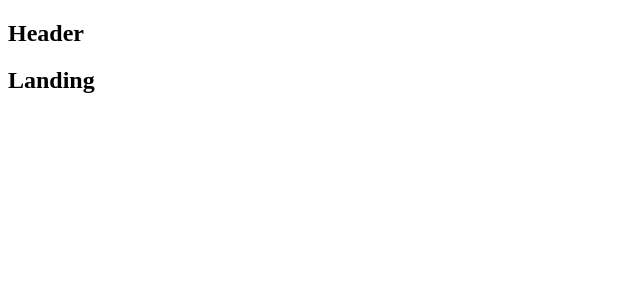
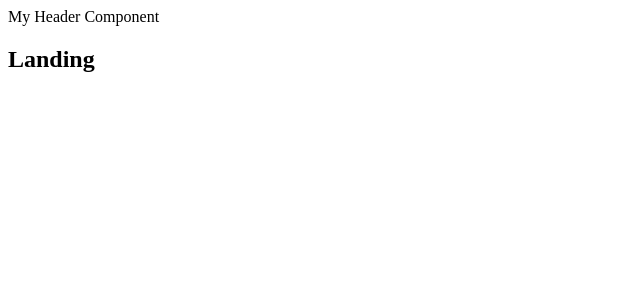
Before and after one commit to jiggins89/email-tool, a React (Create React App) app in the folder client/: page / in a window 1280 px wide. Shown: the top 300 px of the page, without its empty margins (0-640 px from the left). Built offline with nearby package versions, Linux system fonts and the light colour scheme.

Commit message:
added materialise css to the client app

```diff
--- a/client/package.json
+++ b/client/package.json
@@ -4,6 +4,7 @@
   "private": true,
   "dependencies": {
     "http-proxy-middleware": "^0.19.1",
+    "materialize-css": "^1.0.0-rc.2",
     "react": "^16.8.6",
     "react-dom": "^16.8.6",
     "react-redux": "^7.1.0",
--- a/client/src/components/App.js
+++ b/client/src/components/App.js
@@ -2,8 +2,8 @@
 import React from "react";
 import { BrowserRouter, Route } from "react-router-dom";
 // Component imports
+import Header from "./Header";
 
-const Header = () => <h2>Header</h2>;
 const Dashboard = () => <h2>Dashboard</h2>;
 const SurveyNew = () => <h2>SurveyNew</h2>;
 const Landing = () => <h2>Landing</h2>;
--- /dev/null
+++ b/client/src/components/Header.js
@@ -0,0 +1,9 @@
+import React from "react";
+
+class Header extends React.Component {
+  render() {
+    return <div>My Header Component</div>;
+  }
+}
+
+export default Header;
```
Also changed, not shown: 2 other files (tests, documents, lock files or other folders).
